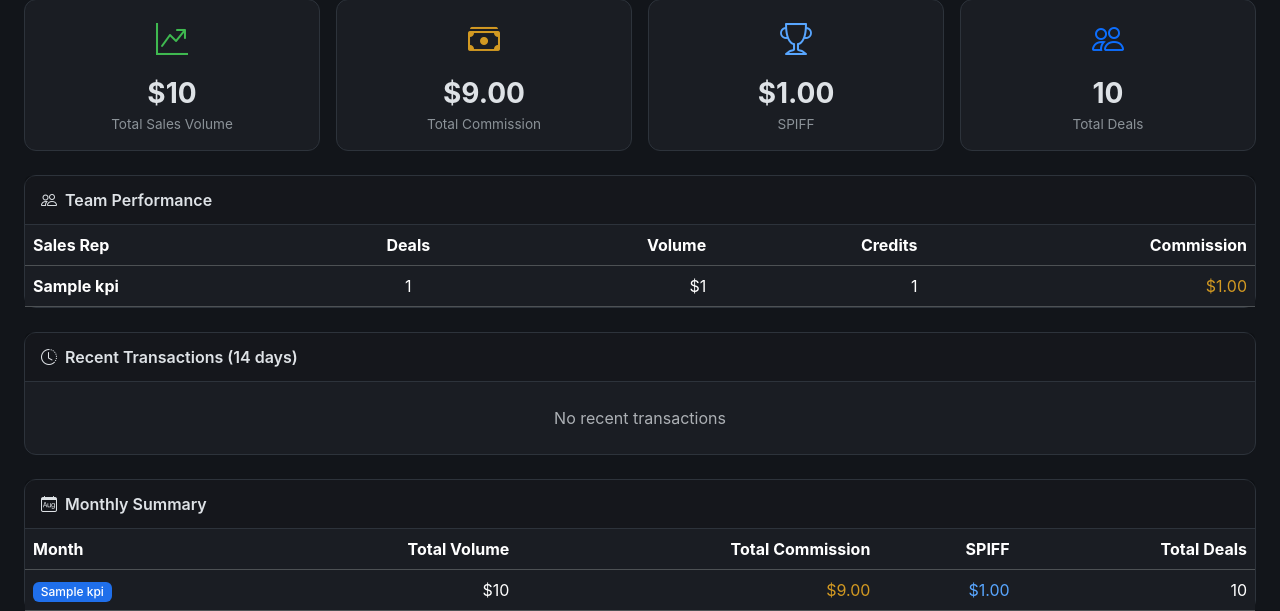
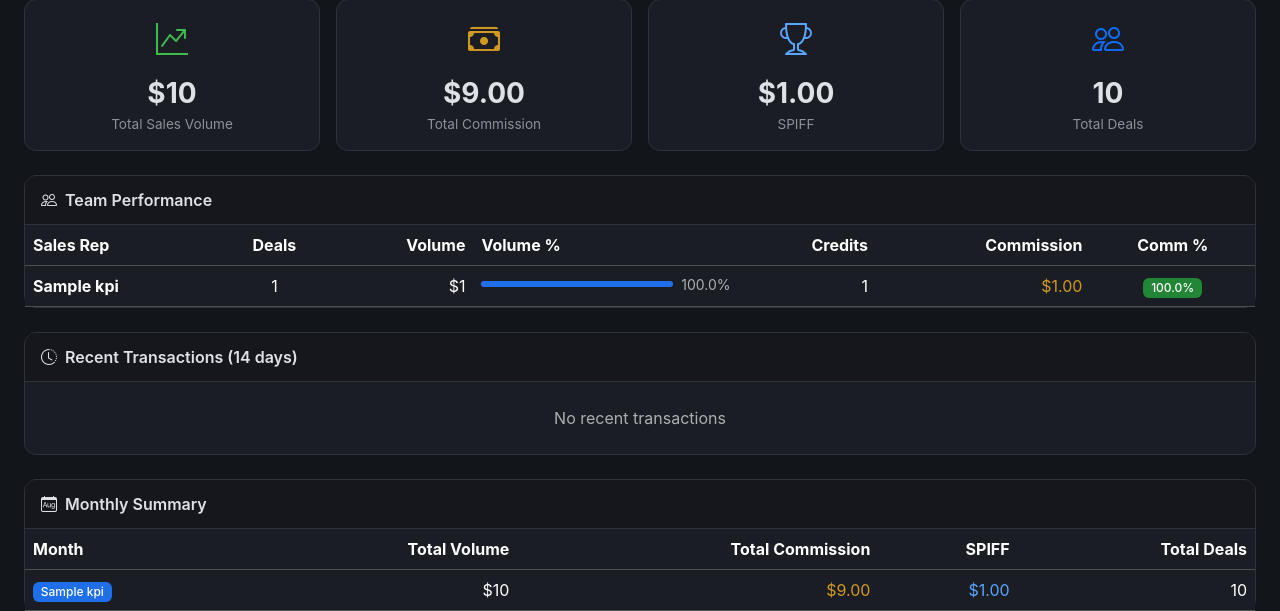
Before and after one commit to rispaddy/nas-dashboard, a Flask app: page /sales in a window 1280 px wide. Shown: the part 168-779 px from the top of the page. Run offline with Flask 3, Linux system fonts and the light colour scheme; tables that the repository leaves empty hold one stand-in row (values such as "Sample post").

Commit message:
sales: add volume bar chart, commission %, fix monthly dupes

```diff
--- a/app.py
+++ b/app.py
@@ -276,11 +276,21 @@ def sales():
     latest_kpi = dict(row) if row else None
 
     # Get all KPIs for chart (both total and agent)
+    # Deduplicate by month_label (keep latest entry per month)
     c.execute('SELECT * FROM sales_kpis ORDER BY month_label ASC')
-    total_kpis = [dict(row) for row in c.fetchall()]
+    all_kpis_raw = [dict(row) for row in c.fetchall()]
+    seen_months = set()
+    total_kpis = []
+    for row in all_kpis_raw:
+        if row['month_label'] not in seen_months:
+            seen_months.add(row['month_label'])
+            total_kpis.append(row)
 
     c.execute('SELECT * FROM sales_agent_kpis ORDER BY month_label ASC, agent_volume DESC')
     agent_kpis = [dict(row) for row in c.fetchall()]
+
+    # Precompute max agent volume for bar chart scaling (in template)
+    max_agent_volume = max((r['agent_volume'] or 0) for r in agent_kpis) if agent_kpis else 0
 
     # Recent sales (last 14 days)
     two_weeks_ago = (datetime.now() - timedelta(days=14)).strftime('%Y-%m-%d')
@@ -311,7 +321,8 @@ def sales():
         total_kpis=total_kpis,
         agent_kpis=agent_kpis,
         recent_sales=recent_sales,
-        agent_breakdown=agent_breakdown
+        agent_breakdown=agent_breakdown,
+        max_agent_volume=max_agent_volume
     )
 
 @app.route('/polymarket')
--- a/templates/sales.html
+++ b/templates/sales.html
@@ -66,18 +66,36 @@
                         <th>Sales Rep</th>
                         <th class="text-center">Deals</th>
                         <th class="text-end">Volume</th>
+                        <th style="min-width:140px">Volume %</th>
                         <th class="text-end">Credits</th>
                         <th class="text-end">Commission</th>
+                        <th class="text-center">Comm %</th>
                     </tr>
                 </thead>
                 <tbody>
                     {% for row in agent_kpis %}
+                    {% set vol = row.agent_volume|default(0)|int %}
+                    {% set comm = row.agent_commission|default(0) %}
+                    {% set comm_pct = ((comm / vol * 100) if vol > 0 else 0)|round(1) %}
+                    {% set vol_pct = ((vol / max_agent_volume * 100) if max_agent_volume > 0 else 0)|round(0) %}
                     <tr>
                         <td><strong>{{ row.agent_name }}</strong></td>
                         <td class="text-center">{{ row.sales_count|default(1) }}</td>
-                        <td class="text-end">${{ "{:,.0f}".format(row.agent_volume|default(0)|int) }}</td>
+                        <td class="text-end">${{ "{:,.0f}".format(vol) }}</td>
+                        <td>
+                            <div class="d-flex align-items-center gap-2">
+                                <div class="progress flex-grow-1" style="height:6px; background:rgba(255,255,255,0.1);">
+                                    <div class="progress-bar bg-primary" style="width:{{ vol_pct }}%"></div>
+                                </div>
+                                <small class="text-muted" style="min-width:36px;text-align:right">{{ vol_pct }}%</small>
+                            </div>
+                        </td>
                         <td class="text-end">{{ "{:,}".format(row.agent_credits|default(0)|int) }}</td>
-                        <td class="text-end text-warning">${{ "{:,.2f}".format(row.agent_commission|default(0)) }}</td>
+                        <td class="text-end text-warning">${{ "{:,.2f}".format(comm) }}</td>
+                        <td class="text-center">
+                            <span class="badge bg-{{ 'success' if comm_pct >= 3 else 'warning' if comm_pct >= 2 else 'secondary' }}">{{ comm_pct }}%
+                            </span>
+                        </td>
                     </tr>
                     {% endfor %}
                 </tbody>
@@ -101,7 +119,7 @@
                 <thead>
                     <tr>
                         <th>Date</th>
-                        <th>Sales #</th>
+                        <th class="text-center">Sales #</th>
                         <th>Agent</th>
                         <th class="text-end">Volume</th>
                         <th class="text-end">Commission</th>
@@ -112,7 +130,7 @@
                     {% for deal in recent_sales %}
                     <tr>
                         <td>{{ deal.date }}</td>
-                        <td><code>{{ deal.sales_no }}</code></td>
+                        <td class="text-center"><code>{{ deal.sales_no }}</code></td>
                         <td>{{ deal.subordinate }}</td>
                         <td class="text-end">${{ "{:,.0f}".format(deal.sold_amount|default(0)|int) }}</td>
                         <td class="text-end text-warning">${{ "{:,.2f}".format(deal.manager_commission|default(0)) }}</td>
@@ -147,7 +165,7 @@
                     </tr>
                 </thead>
                 <tbody>
-                    {% for row in total_kpis %}
+                    {% for row in total_kpis|reverse %}
                     <tr>
                         <td><span class="badge bg-primary">{{ row.month_label }}</span></td>
                         <td class="text-end">${{ "{:,.0f}".format(row.total_volume|default(0)|int) }}</td>
```
Also changed, not shown: data/dashboard.db (added).
